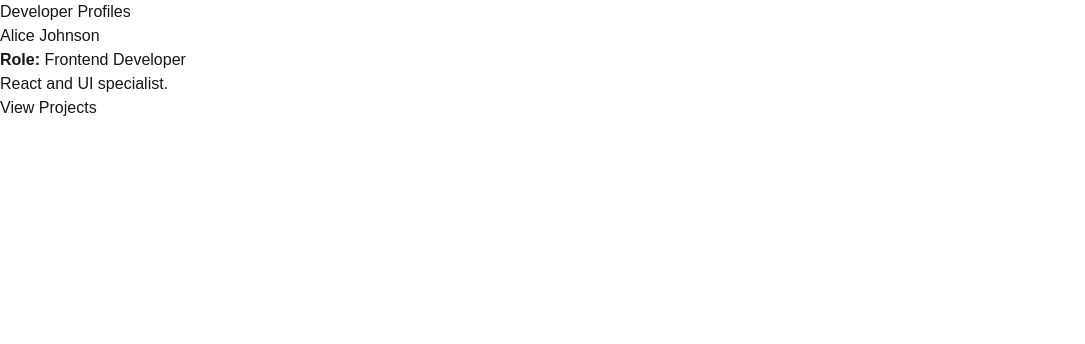
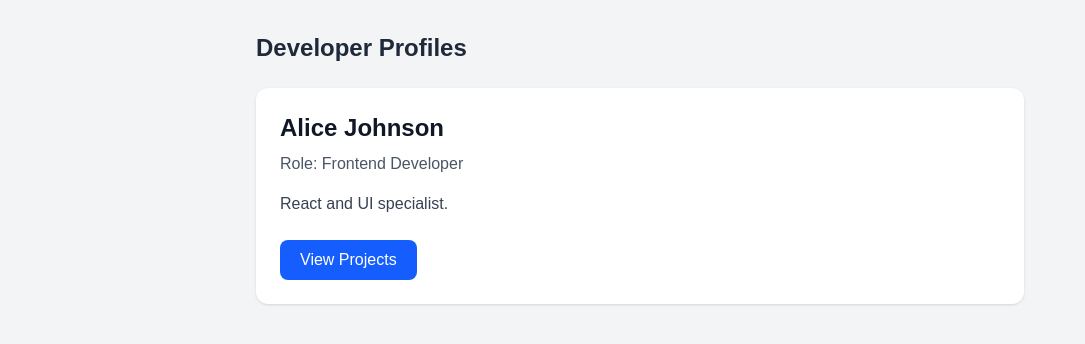
Before and after one commit to Mazennaji/devprofiles-nextjs, a Next.js app: page /developpers/1 in a window 1280 px wide. Shown: the top 344 px of the page, without its empty margins (0-1085 px from the left). Built offline with nearby package versions, Linux system fonts and the light colour scheme.

Commit message:
Add Tailwind CSS styling to DevProfiles pages

```diff
--- a/app/developpers/[id]/page.tsx
+++ b/app/developpers/[id]/page.tsx
@@ -23,16 +23,29 @@ export default function DeveloperPage({ params }: PageProps) {
   const developer = developers.find((dev) => dev.id === params.id);
 
   if (!developer) {
-    return <p>Developer not found</p>;
+    return (
+      <p className="rounded-lg bg-red-100 p-4 text-red-700">
+        Developer not found
+      </p>
+    );
   }
 
   return (
-    <div>
-      <h3>{developer.name}</h3>
-      <p><strong>Role:</strong> {developer.role}</p>
-      <p>{developer.bio}</p>
+    <div className="rounded-xl bg-white p-6 shadow-sm">
+      <h3 className="text-2xl font-semibold text-gray-900">
+        {developer.name}
+      </h3>
 
-      <Link href={`/developers/${developer.id}/projects`}>
+      <p className="mt-2 text-gray-600">
+        <span className="font-medium">Role:</span> {developer.role}
+      </p>
+
+      <p className="mt-4 text-gray-700">{developer.bio}</p>
+
+      <Link
+        href={`/developers/${developer.id}/projects`}
+        className="mt-6 inline-block rounded-lg bg-blue-600 px-5 py-2 text-white transition hover:bg-blue-700"
+      >
         View Projects
       </Link>
     </div>
--- a/app/developpers/[id]/projects/page.tsx
+++ b/app/developpers/[id]/projects/page.tsx
@@ -6,9 +6,14 @@ type PageProps = {
 
 export default function ProjectsPage({ params }: PageProps) {
   return (
-    <div>
-      <h3>Projects</h3>
-      <p>This page shows the projects for developer with ID: {params.id}</p>
+    <div className="rounded-xl bg-white p-6 shadow-sm">
+      <h3 className="mb-4 text-xl font-semibold text-gray-900">
+        Projects
+      </h3>
+      <p className="text-gray-700">
+        This page shows the projects for developer with ID:{" "}
+        <span className="font-medium">{params.id}</span>
+      </p>
     </div>
   );
 }
--- a/app/developpers/layout.tsx
+++ b/app/developpers/layout.tsx
@@ -6,9 +6,13 @@ type DevelopersLayoutProps = {
 
 export default function DevelopersLayout({ children }: DevelopersLayoutProps) {
   return (
-    <section>
-      <h2>Developer Profiles</h2>
-      {children}
+    <section className="min-h-screen bg-gray-100 p-8">
+      <div className="mx-auto max-w-3xl">
+        <h2 className="mb-6 text-2xl font-bold text-gray-800">
+          Developer Profiles
+        </h2>
+        {children}
+      </div>
     </section>
   );
 }
--- a/app/page.tsx
+++ b/app/page.tsx
@@ -15,17 +15,26 @@ const developers: Developer[] = [
 
 export default function HomePage() {
   return (
-    <main>
-      <h1>Developers</h1>
-      <ul>
+    <main className="min-h-screen bg-gray-50 p-8">
+      <h1 className="mb-8 text-center text-3xl font-bold text-gray-800">
+        Developers
+      </h1>
+
+      <div className="mx-auto grid max-w-4xl gap-6 sm:grid-cols-2">
         {developers.map((dev) => (
-          <li key={dev.id}>
-            <Link href={`/developers/${dev.id}`}>
-              <strong>{dev.name}</strong> – {dev.role}
-            </Link>
-          </li>
+          <Link
+            key={dev.id}
+            href={`/developers/${dev.id}`}
+            className="rounded-xl border bg-white p-6 shadow-sm transition hover:shadow-md"
+          >
+            <h2 className="text-xl font-semibold text-gray-900">
+              {dev.name}
+            </h2>
+            <p className="mt-1 text-sm text-gray-500">{dev.role}</p>
+            <p className="mt-3 text-gray-600">{dev.bio}</p>
+          </Link>
         ))}
-      </ul>
+      </div>
     </main>
   );
 }
```
